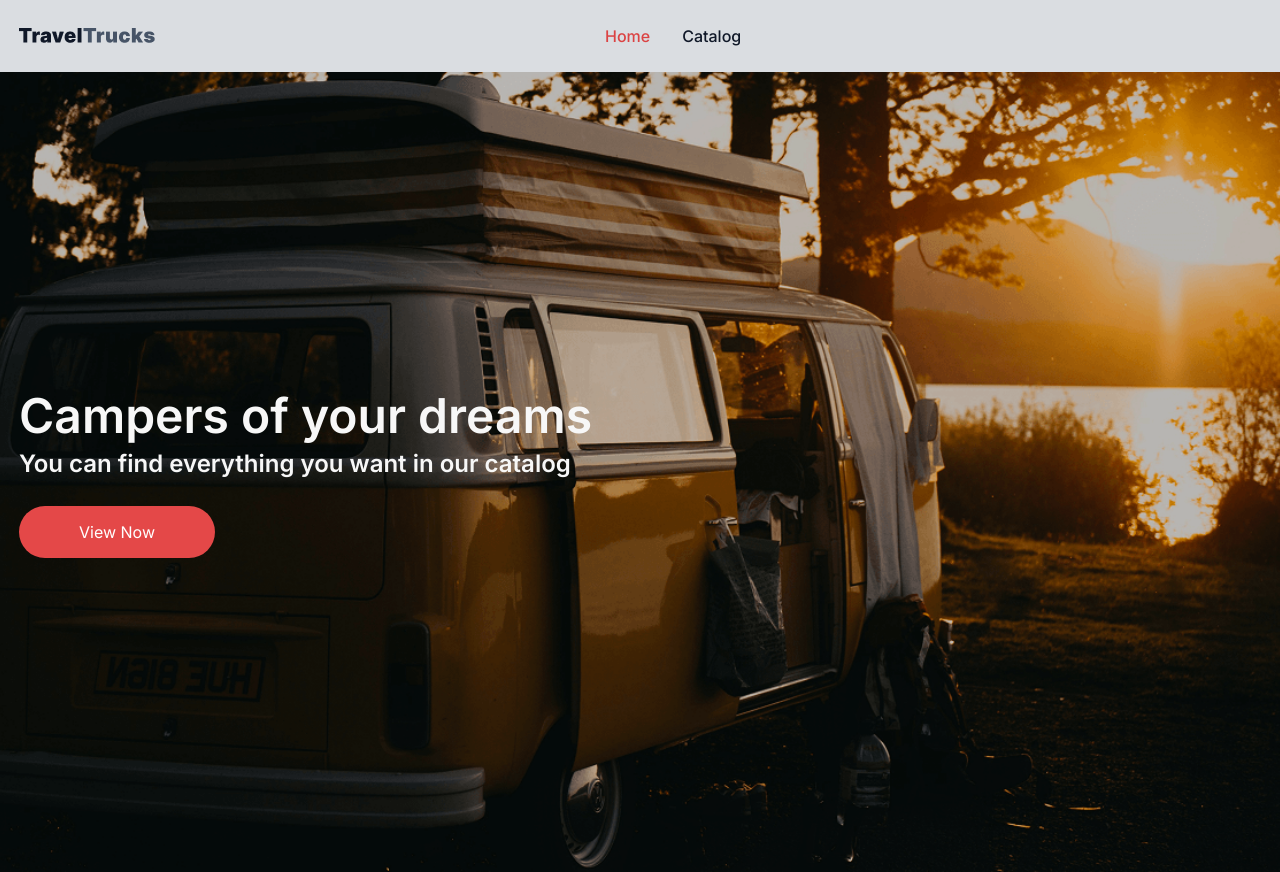
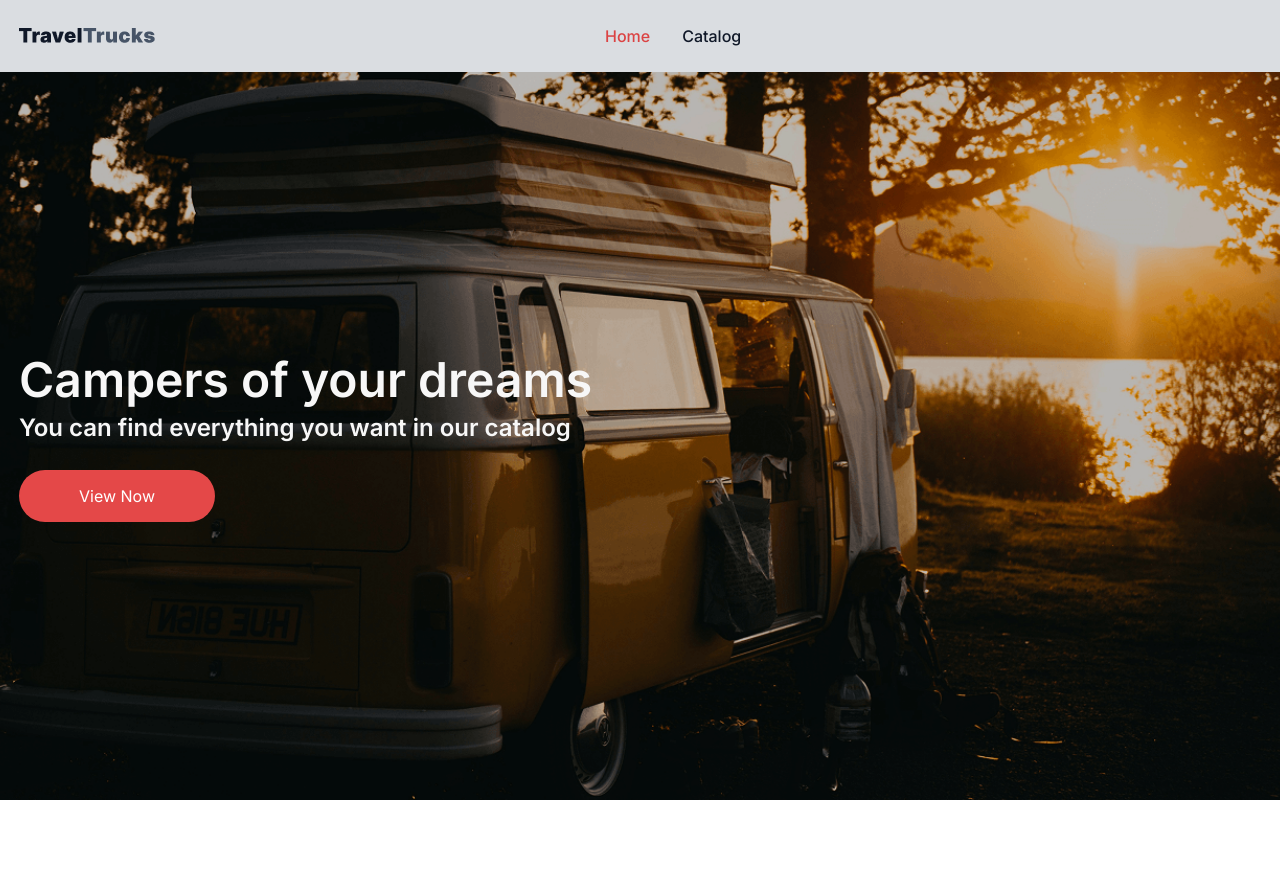
Before and after one commit to kgrebets/goit-neo-react-test-task, a React (Vite) app: page / in a window 1280 px wide. Shown: the top 872 px of the page. After the commit the page ends 800 px from the top, so only its background shows below. Built offline with nearby package versions, Linux system fonts and the light colour scheme.

Commit message:
fix scroll

```diff
--- a/src/pages/HomePage/HomePage.module.css
+++ b/src/pages/HomePage/HomePage.module.css
@@ -1,7 +1,7 @@
 .homepage {
   display: flex;
   flex-direction: column;
-  min-height: 100vh;
+  min-height: calc(100vh - 72px);
 }
 
 .hero {
```
